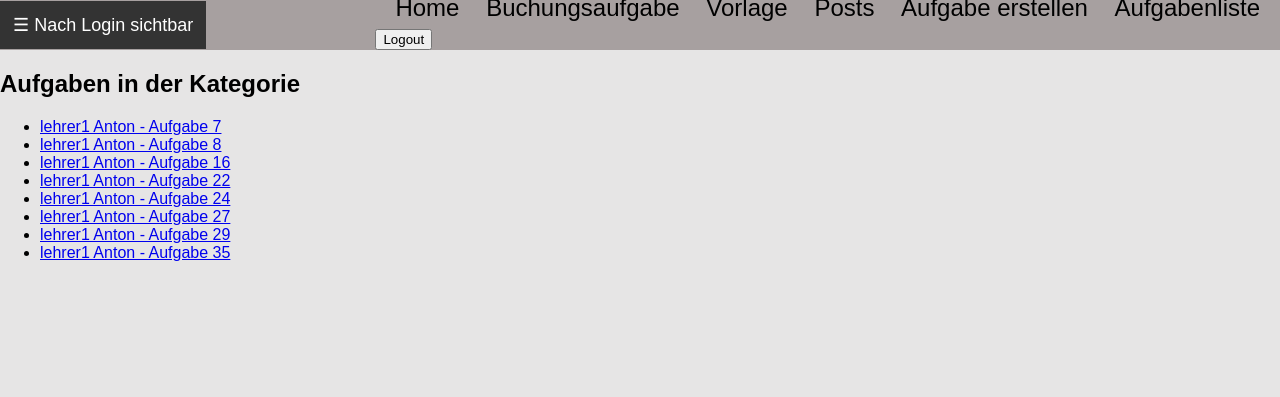
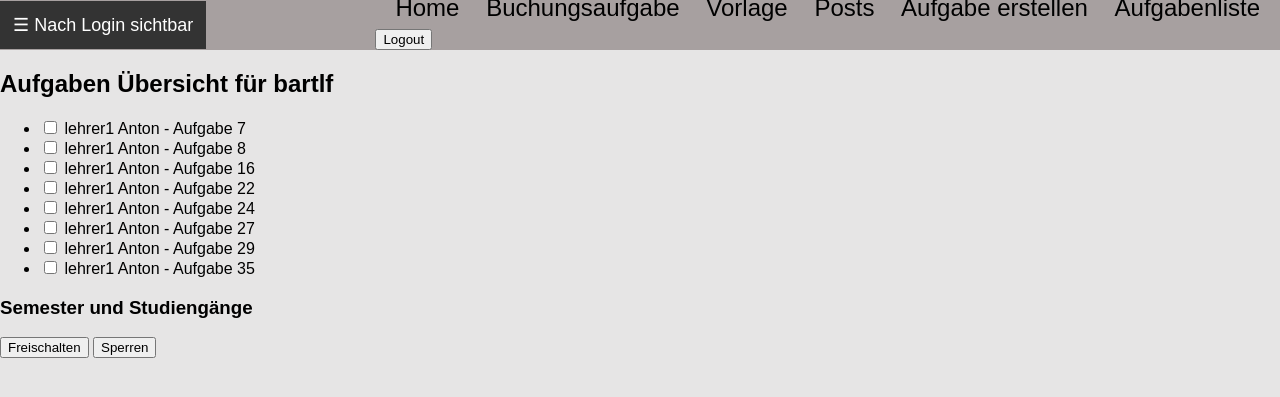
Before and after one commit to iug-htw/accounting, a Django app: page /posts/kategorie/1/ in a window 1280 px wide. Shown: the top 397 px of the page. Run offline with Django 5.2, Linux system fonts and the light colour scheme; a user stored in the database is signed in; data comes from the database, SQL or seed files in the repository; both versions use the stored data as it was after the commit.

Commit message:
Status Änderung passt

```diff
--- a/posts/templates/posts/aufgaben_liste.html
+++ b/posts/templates/posts/aufgaben_liste.html
@@ -1,13 +1,39 @@
-<!-- aufgaben_liste.html -->
 {% extends 'vorlage.html' %}
 {% block title %}
-Aufgaben nach Kategorien
+    Aufgaben Übersicht
 {% endblock %}
+
 {% block content %}
-    <h2>Aufgaben in der Kategorie</h2>
-    <ul>
-        {% for aufgabe in aufgaben %}
-            <li><a href="{% url 'posts:aufgabe_detail' aufgabe.id %}?kategorie={{ kategorie.id }}">{{ aufgabe.kategorie }} - Aufgabe {{ aufgabe.id }}</a></li>
+    <h2>Aufgaben Übersicht für {{ request.user.username }}</h2>
+
+    <form method="post" action="{% url 'posts:update_aufgabe_status_multiple' %}">
+        {% csrf_token %}
+
+        <!-- Display each task with a checkbox -->
+        <ul>
+            {% for aufgabe in aufgaben %}
+                <li>
+                    <input type="checkbox" name="aufgaben_ids" value="{{ aufgabe.id }}">
+                    <label>{{ aufgabe.kategorie }} - Aufgabe {{ aufgabe.id }}</label>
+                </li>
+            {% endfor %}
+        </ul>
+
+        <!-- Display study programs for each semester -->
+        <h3>Semester und Studiengänge</h3>
+        {% for semester, studiengaenge in studiengaenge_per_semester.items %}
+            <div>
+                <strong>{{ semester.name }}</strong>
+                {% for studiengang in studiengaenge %}
+                    <label>
+                        <input type="checkbox" name="studiengang_ids" value="{{ studiengang.id }}-{{ semester.id }}">
+                        {{ studiengang.name }}
+                    </label>
+                {% endfor %}
+            </div>
         {% endfor %}
-    </ul>
+
+        <button type="submit" name="action" value="freischalten">Freischalten</button>
+        <button type="submit" name="action" value="sperren">Sperren</button>
+    </form>
 {% endblock %}
--- a/posts/urls.py
+++ b/posts/urls.py
@@ -17,4 +17,5 @@ urlpatterns = [
     path('alle_aufgaben/', views.alle_aufgaben, name='alle_aufgaben'),
     path('update_aufgabe_status/<int:aufgabe_id>/', views.update_aufgabe_status, name='update_aufgabe_status'),
     path('nicht_abgeschlossene_aufgaben/', views.nicht_abgeschlossene_aufgaben_view, name='nicht_abgeschlossene_aufgaben'),
+    path('update_aufgabe_status_multiple/', views.update_aufgabe_status_multiple, name='update_aufgabe_status_multiple'),
 ]
--- a/posts/views.py
+++ b/posts/views.py
@@ -1,7 +1,7 @@
 from django.shortcuts import render,redirect
 from django.contrib.auth.decorators import login_required
 from .models import Aufgabe, Kategorie, AufgabeStatus
-from users.models import CustomUser
+from users.models import CustomUser, Studiengang, Semester
 from .forms import AufgabeForm, KategorieForm
 from django.contrib import messages
 from django.utils import timezone
@@ -49,7 +49,53 @@ def initialize_task_status_for_new_user(user):
                 defaults={'status': 'non', 'freigeschaltet': True}  # Freigeschaltet vorerst auf True setzen
             )
 
+def update_task_status_for_study_programs(request, aufgaben_ids, studiengang_ids_raw, freigeschaltet_status, default=False):
+    # Durchlaufe die kombinierten Werte von studiengang_id und semester_id
+    selected_students = []
+    for value in studiengang_ids_raw:
+        studiengang_id, semester_id = value.split('-')
+        students = CustomUser.objects.filter(
+            professor=request.user,
+            studiengang_id=studiengang_id,
+            semester_id=semester_id
+        )
+        selected_students.extend(students)
+
+        # Aktualisiere den 'freigeschaltet'-Status für die ausgewählten Aufgaben und Studenten
+        AufgabeStatus.objects.filter(
+            student__in=students,
+            aufgabe__id__in=aufgaben_ids
+        ).update(freigeschaltet=freigeschaltet_status)
+
+    # Setze 'freigeschaltet' auf False für nicht ausgewählte Programme, falls default=False
+    if not default:
+        other_students = CustomUser.objects.filter(
+            professor=request.user
+        ).exclude(id__in=[student.id for student in selected_students])
+
+        AufgabeStatus.objects.filter(
+            student__in=other_students,
+            aufgabe__id__in=aufgaben_ids
+        ).update(freigeschaltet=False)
+
+
+
 @login_required
+@lehrkraft_required
+def update_aufgabe_status_multiple(request):
+    if request.method == 'POST':
+        aufgaben_ids = request.POST.getlist('aufgaben_ids')
+        studiengang_ids_raw = request.POST.getlist('studiengang_ids')
+        action = request.POST.get('action')
+
+        freigeschaltet_status = True if action == 'freischalten' else False
+        # Nutze die Hilfsfunktion zur Statusaktualisierung
+        update_task_status_for_study_programs(request, aufgaben_ids, studiengang_ids_raw, freigeschaltet_status)
+
+        return redirect('posts:aufgaben_liste')
+    return JsonResponse({'error': 'Invalid request method'}, status=400)
+
+
 @student_required
 def update_aufgabe_status(request, aufgabe_id):
     aufgabe = Aufgabe.objects.get(id=aufgabe_id)
@@ -271,22 +317,37 @@ def handle_multiple_choice(request, aufgabe):
 def handle_texteingabe(request, aufgabe):
     aufgabe.richtige_antwort = request.POST.get('richtige_antwort')  # Richtige Antwort speichern
 
-@login_required(login_url="/users/login/")
 @lehrkraft_required
 def neue_aufgabe(request):
     if request.method == 'POST':
         return handle_aufgabe_post(request)
-    else:
-        form = AufgabeForm(user=request.user)  # Benutzer in das Formular einfügen
-        return render(request, 'posts/neue_aufgabe.html', {'form': form})
+    form = AufgabeForm(user=request.user)
+
+    # Prepare study programs by semester
+    studiengaenge_per_semester = {}
+    for semester in Semester.objects.all():
+        studiengaenge_per_semester[semester] = Studiengang.objects.filter(
+            students__professor=request.user,
+            students__semester=semester
+        ).distinct()
+
+    return render(request, 'posts/neue_aufgabe.html', {
+        'form': form,
+        'studiengaenge_per_semester': studiengaenge_per_semester
+    })
 
 def handle_aufgabe_post(request):
     form = AufgabeForm(request.POST, user=request.user)
-    if not form.is_valid():
-        return render(request, 'posts/neue_aufgabe.html', {'form': form})
+    if form.is_valid():
+        aufgabe = save_aufgabe(request, form)
+        selected_studiengang_ids = request.POST.getlist('studiengang_ids')
 
-    aufgabe = save_aufgabe(request, form)
-    return redirect('posts:aufgaben_liste')
+        # Setze 'freigeschaltet' auf True für die ausgewählten und False für die nicht ausgewählten Studiengänge und Semester
+        update_task_status_for_study_programs(request, [aufgabe.id], selected_studiengang_ids, freigeschaltet_status=True, default=False)
+
+        return redirect('posts:aufgaben_liste')
+
+    return render(request, 'posts/neue_aufgabe.html', {'form': form})
 
 def save_aufgabe(request, form):
     aufgabe = form.save(commit=False)
@@ -308,11 +369,21 @@ def process_aufgabentyp(request, aufgabe):
         handle_texteingabe(request, aufgabe)
 
 
-@login_required(login_url="/users/login/")
 @lehrkraft_required
 def aufgaben_liste(request):
-    aufgaben = Aufgabe.objects.filter(author=request.user).order_by('id')  # Aufgaben des Lehrers filtern
-    return render(request, 'posts/aufgaben_liste.html', {'aufgaben': aufgaben})
+    aufgaben = Aufgabe.objects.filter(author=request.user).order_by('id')
+    studiengaenge_per_semester = {}
+
+    # Organize study programs by semester
+    for semester in Semester.objects.all():
+        studiengaenge_per_semester[semester] = Studiengang.objects.filter(
+            students__professor=request.user, students__semester=semester
+        ).distinct()
+
+    return render(request, 'posts/aufgaben_liste.html', {
+        'aufgaben': aufgaben,
+        'studiengaenge_per_semester': studiengaenge_per_semester
+    })
 
 
 @login_required(login_url="/users/login/")
```
Also changed, not shown: posts/templates/posts/neue_aufgabe.html (+14 -0 lines), db.sqlite3.
